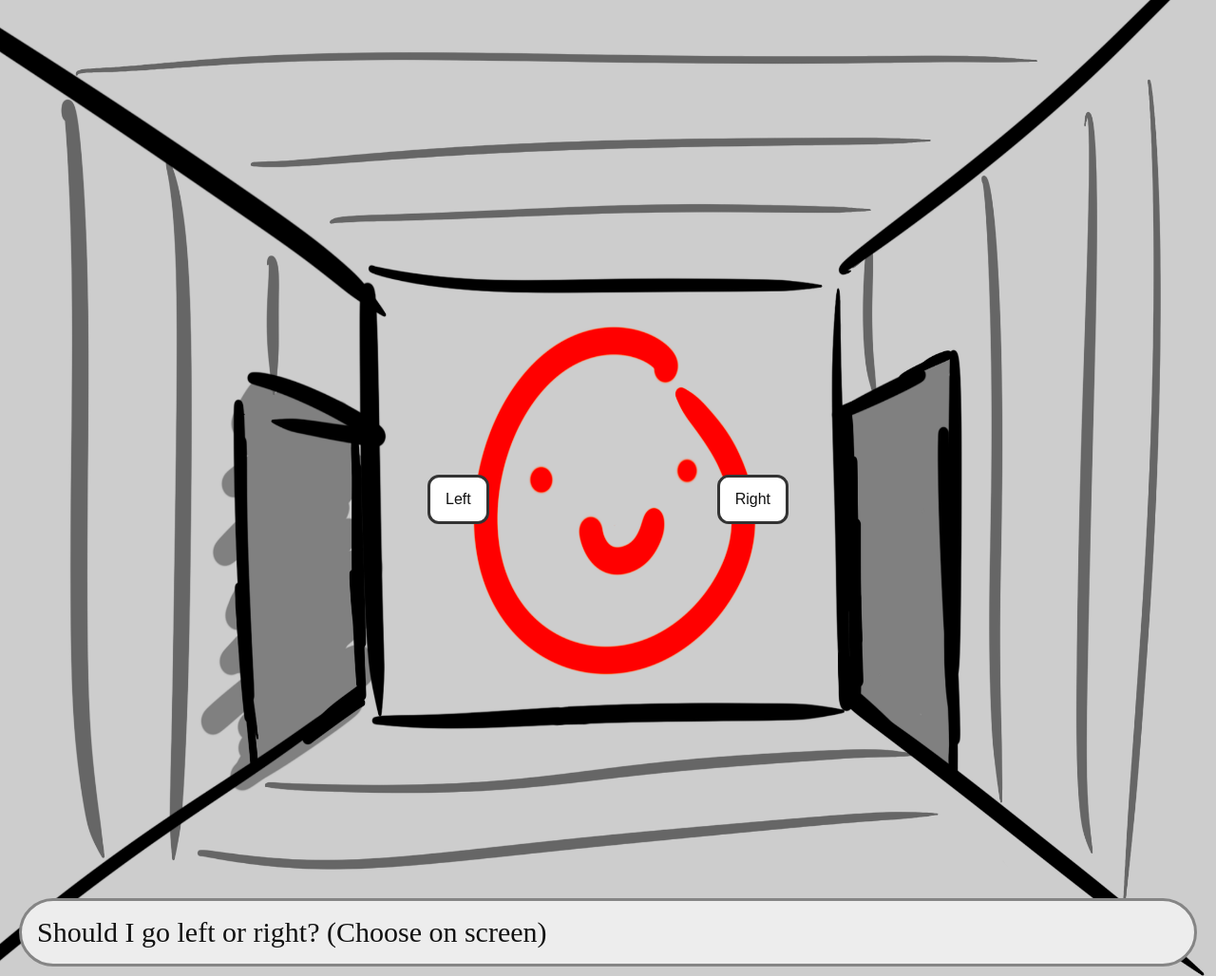
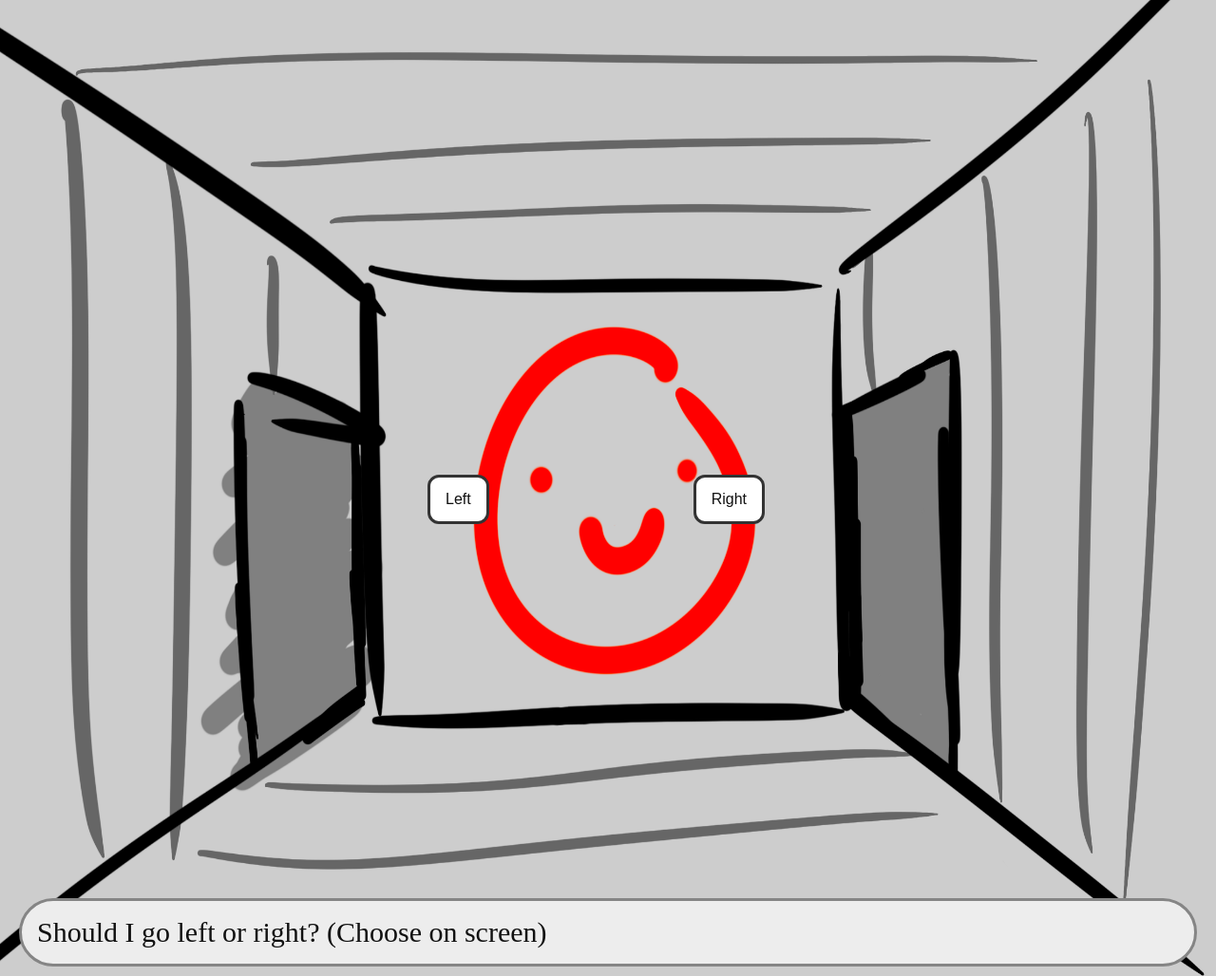
Before and after one commit to jamesc1214/jamesc1214.github.io, a plain HTML site: page story2.html in a window 1280 px wide. Shown: the top 1028 px of the page at 95% size. Drawn offline with Linux system fonts and the light colour scheme.

Commit message:
Update style.css

```diff
--- a/style.css
+++ b/style.css
@@ -127,7 +127,7 @@ body.story {
     position: absolute;
 
     top: 500px;
-    right: 450px;
+    right: 475px;
 
     z-index: 9999;
 
```
